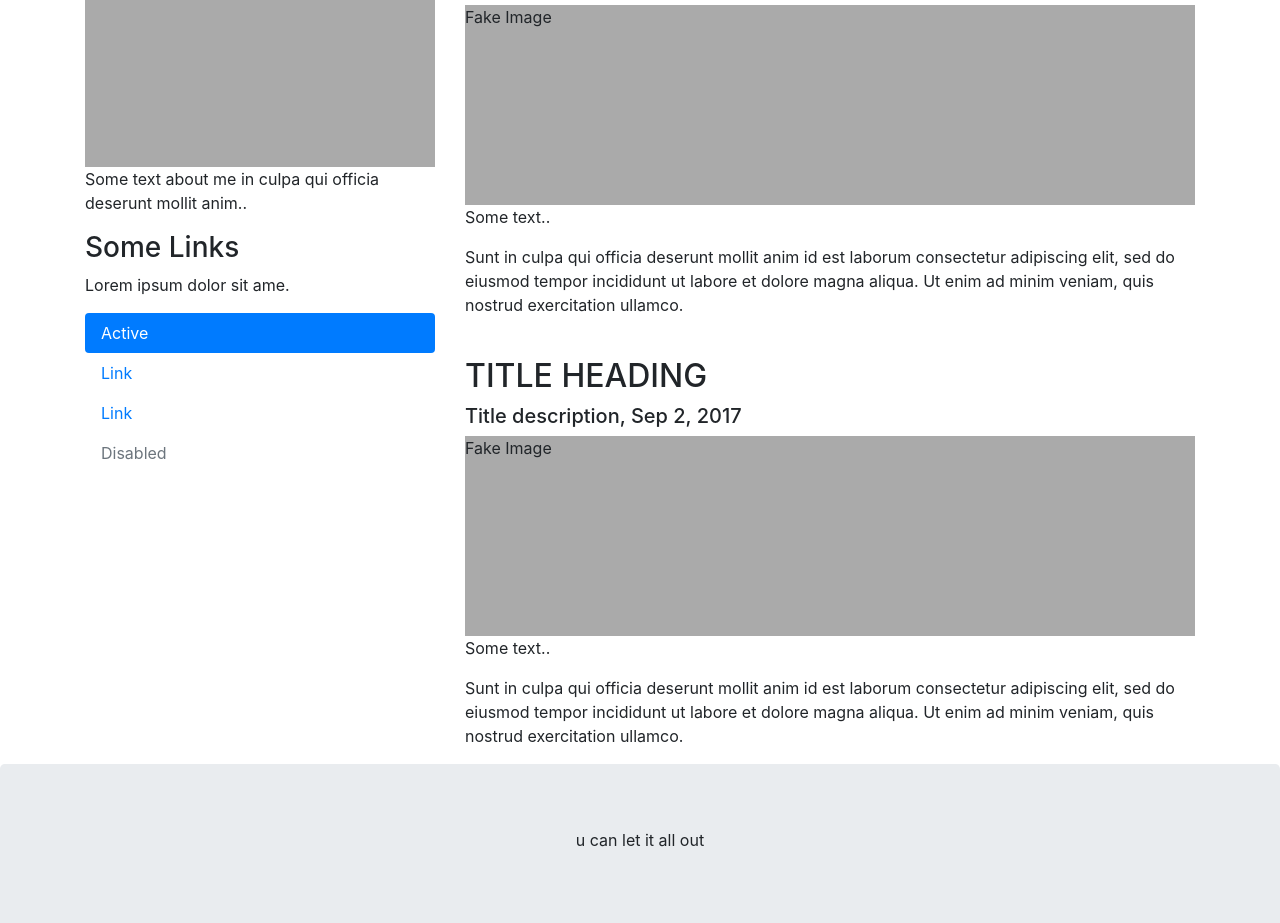
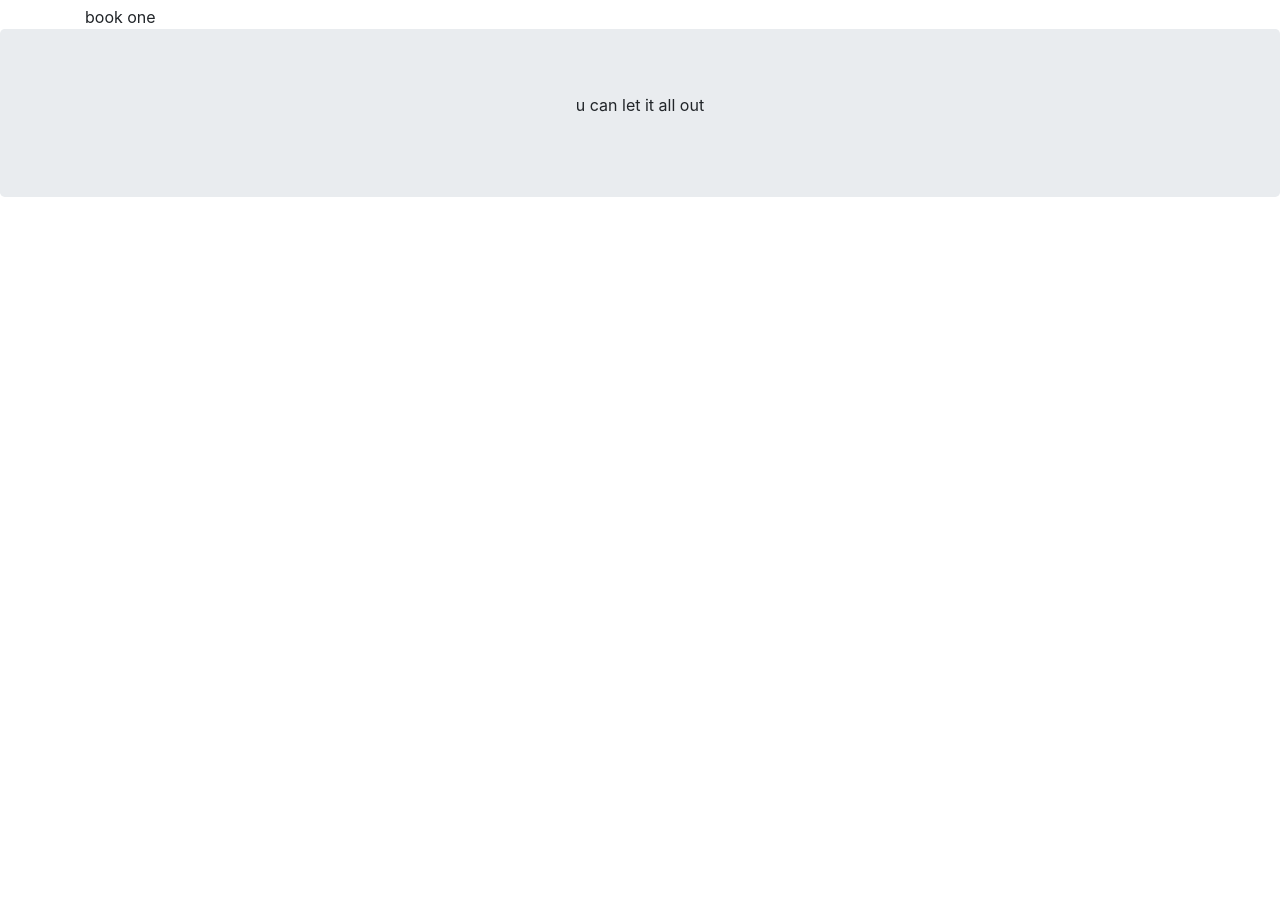
Before and after one commit to jps0183/braindump, a plain HTML site: page books.html in a window 1280 px wide. Shown: the part 383-1306 px from the top of the page. After the commit the page ends 800 px from the top, so only its background shows below. Drawn offline with nearby package versions, Linux system fonts and the light colour scheme.

Commit message:
edited books.html

```diff
--- a/books.html
+++ b/books.html
@@ -47,41 +47,15 @@
 
 <div class="container" style="margin-top:30px">
   <div class="row">
-    <div class="col-sm-4">
-      <h2></h2>
+    <div class="col-sm-12">
+      <h2>Summer Reading:</h2>
       <h5>Photo of me:</h5>
-      <div class="fakeimg">Fake Image</div>
-      <p>Some text about me in culpa qui officia deserunt mollit anim..</p>
-      <h3>Some Links</h3>
-      <p>Lorem ipsum dolor sit ame.</p>
       <ul class="nav nav-pills flex-column">
-        <li class="nav-item">
-          <a class="nav-link active" href="#">Active</a>
-        </li>
-        <li class="nav-item">
-          <a class="nav-link" href="#">Link</a>
-        </li>
-        <li class="nav-item">
-          <a class="nav-link" href="#">Link</a>
-        </li>
-        <li class="nav-item">
-          <a class="nav-link disabled" href="#">Disabled</a>
+        <li>
+          book one
         </li>
       </ul>
       <hr class="d-sm-none">
-    </div>
-    <div class="col-sm-8">
-      <h2>TITLE HEADING</h2>
-      <h5>Title description, Dec 7, 2017</h5>
-      <div class="fakeimg">Fake Image</div>
-      <p>Some text..</p>
-      <p>Sunt in culpa qui officia deserunt mollit anim id est laborum consectetur adipiscing elit, sed do eiusmod tempor incididunt ut labore et dolore magna aliqua. Ut enim ad minim veniam, quis nostrud exercitation ullamco.</p>
-      <br>
-      <h2>TITLE HEADING</h2>
-      <h5>Title description, Sep 2, 2017</h5>
-      <div class="fakeimg">Fake Image</div>
-      <p>Some text..</p>
-      <p>Sunt in culpa qui officia deserunt mollit anim id est laborum consectetur adipiscing elit, sed do eiusmod tempor incididunt ut labore et dolore magna aliqua. Ut enim ad minim veniam, quis nostrud exercitation ullamco.</p>
     </div>
   </div>
 </div>
```
